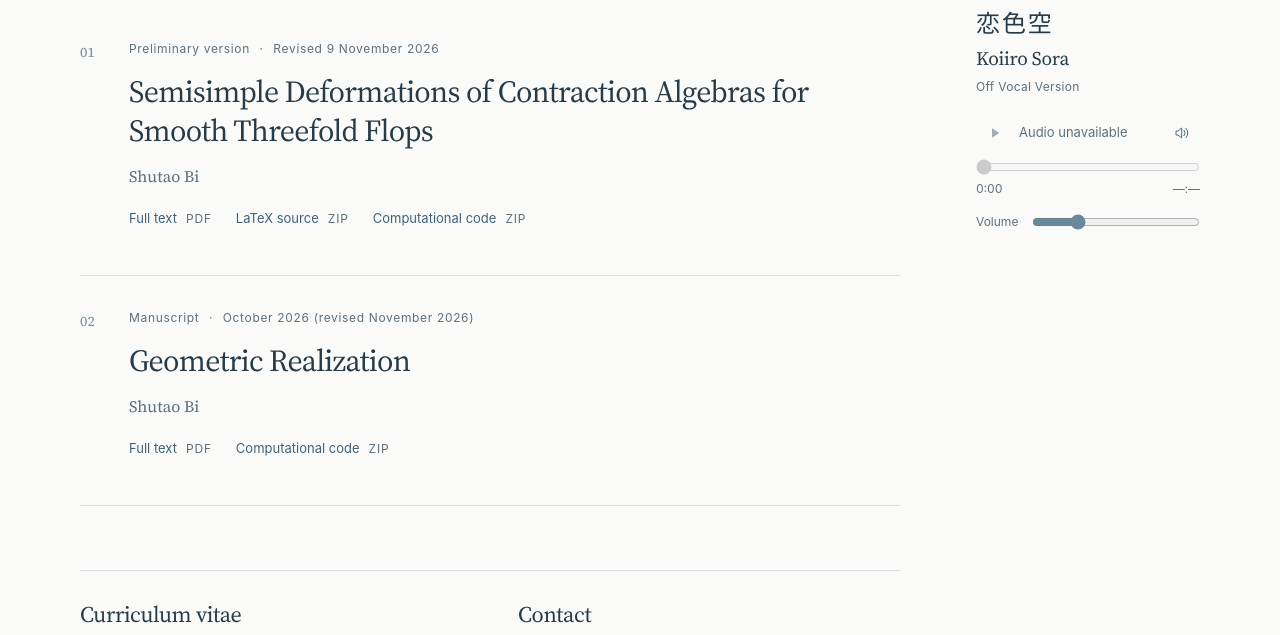
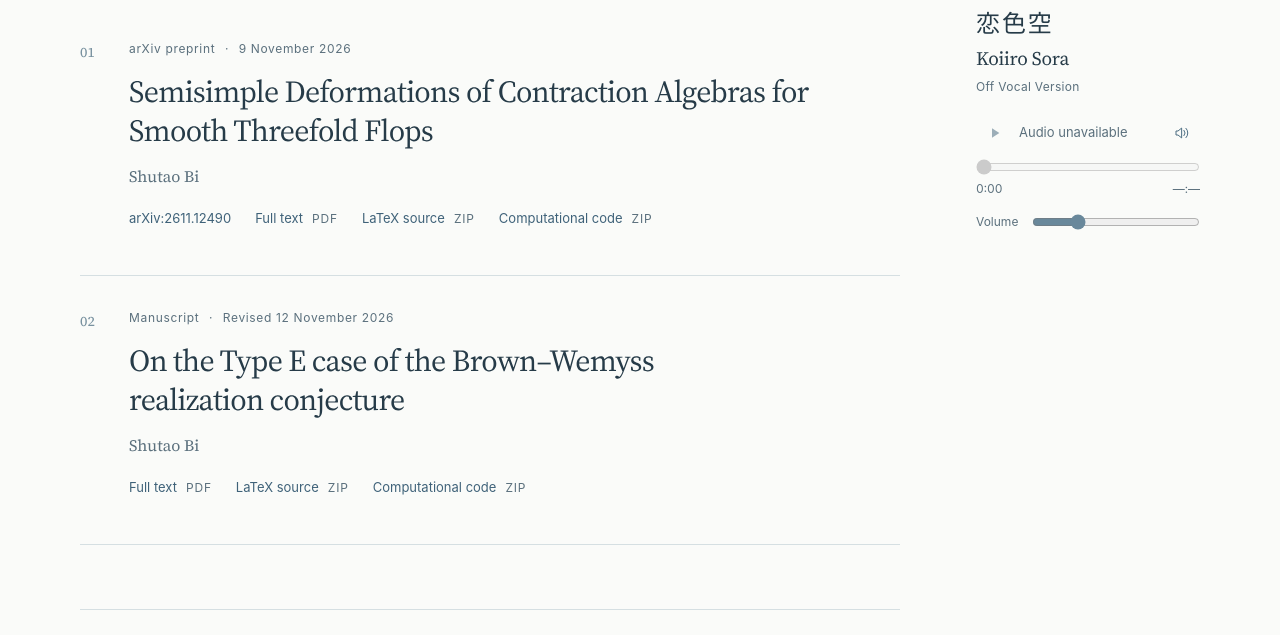
Before and after one commit to Shutaobi/shutaobi.github.io, a plain HTML site: page index.html in a window 1280 px wide. Shown: the part 539-1174 px from the top of the page. Drawn offline with Linux system fonts and the light colour scheme.

Commit message:
Link the arXiv preprint and update manuscript downloads

```diff
--- a/index.html
+++ b/index.html
@@ -62,17 +62,18 @@
         <article class="paper" aria-labelledby="paper-title">
           <span class="paper-number" aria-hidden="true">01</span>
           <div class="paper-main">
-          <p class="paper-status">Preliminary version <span aria-hidden="true">·</span> Revised 9 November 2026</p>
-          <h3 id="paper-title"><a href="thesis/Wemyss_Semi-Simple_deformation_on_GV_algebras.pdf?v=fa56ce7046b2">Semisimple Deformations of Contraction Algebras for Smooth Threefold Flops</a></h3>
+          <p class="paper-status">arXiv preprint <span aria-hidden="true">·</span> 9 November 2026</p>
+          <h3 id="paper-title"><a href="https://arxiv.org/abs/2611.12490">Semisimple Deformations of Contraction Algebras for Smooth Threefold Flops</a></h3>
           <p class="paper-authors">Shutao Bi</p>
           <div class="paper-resources">
+            <a class="pdf-link" href="https://arxiv.org/abs/2611.12490" aria-label="Read the arXiv abstract for Semisimple Deformations of Contraction Algebras for Smooth Threefold Flops">arXiv:2611.12490</a>
             <a class="pdf-link" href="thesis/Wemyss_Semi-Simple_deformation_on_GV_algebras.pdf?v=fa56ce7046b2" aria-label="Read Semisimple Deformations of Contraction Algebras for Smooth Threefold Flops (PDF)">Full text <span class="file-type">PDF</span></a>
             <a class="pdf-link" href="thesis/thesis_arXiv_source.zip?v=7c67e61cb4fe" download aria-label="Download the LaTeX source for the thesis">LaTeX source <span class="file-type">ZIP</span></a>
-            <a class="pdf-link" href="thesis/thesis_external_files_2026-10-13.zip" download>Computational code <span class="file-type">ZIP</span></a>
+            <a class="pdf-link" href="thesis/thesis_external_files_2026-10-13.zip?v=909796699007" download>Computational code <span class="file-type">ZIP</span></a>
           </div>
           <!-- Replace each “To be added” with the appropriate link or journal citation. -->
           <dl class="paper-metadata" hidden>
-            <div><dt>arXiv</dt><dd>To be added</dd></div>
+            <div><dt>arXiv</dt><dd><a href="https://arxiv.org/abs/2611.12490">2611.12490</a></dd></div>
             <div><dt>DOI</dt><dd>To be added</dd></div>
             <div><dt>GitHub repository</dt><dd>To be added</dd></div>
             <div><dt>Journal</dt><dd>To be added</dd></div>
@@ -83,12 +84,13 @@
         <article class="paper" aria-labelledby="paper-geometric-realization">
           <span class="paper-number" aria-hidden="true">02</span>
           <div class="paper-main">
-          <p class="paper-status">Manuscript <span aria-hidden="true">·</span> October 2026 (revised November 2026)</p>
-          <h3 id="paper-geometric-realization"><a href="thesis/Geometric_Realization.pdf?v=0dc853e1179c">Geometric Realization</a></h3>
+          <p class="paper-status">Manuscript <span aria-hidden="true">·</span> Revised 12 November 2026</p>
+          <h3 id="paper-geometric-realization"><a href="thesis/Geometric_Realization.pdf?v=501305940aaf">On the Type E case of the Brown–Wemyss realization conjecture</a></h3>
           <p class="paper-authors">Shutao Bi</p>
           <div class="paper-resources">
-            <a class="pdf-link" href="thesis/Geometric_Realization.pdf?v=0dc853e1179c" aria-label="Read Geometric Realization (PDF)">Full text <span class="file-type">PDF</span></a>
-            <a class="pdf-link" href="thesis/Geometric_Realization_computational_code.zip?v=2bb7d9649744" download aria-label="Download computational code for Geometric Realization (ZIP)">Computational code <span class="file-type">ZIP</span></a>
+            <a class="pdf-link" href="thesis/Geometric_Realization.pdf?v=501305940aaf" aria-label="Read On the Type E case of the Brown–Wemyss realization conjecture (PDF)">Full text <span class="file-type">PDF</span></a>
+            <a class="pdf-link" href="thesis/Geometric_Realization_source.zip?v=5f9a4fdac688" download aria-label="Download the LaTeX source for the Type E realization paper">LaTeX source <span class="file-type">ZIP</span></a>
+            <a class="pdf-link" href="thesis/Geometric_Realization_computational_code.zip?v=8d5ee0db83c3" download aria-label="Download computational code for the Type E realization paper (ZIP)">Computational code <span class="file-type">ZIP</span></a>
           </div>
           <dl class="paper-metadata" hidden>
             <div><dt>arXiv</dt><dd>To be added</dd></div>
@@ -135,7 +137,7 @@
     <div class="information-grid">
       <section id="cv" aria-labelledby="cv-heading">
         <h2 id="cv-heading">Curriculum vitae</h2>
-        <p><a class="text-link" href="cv/Shutao_Bi_CV.pdf?v=1dc1e4d4c124">Download CV <span class="file-type">PDF</span></a></p>
+        <p><a class="text-link" href="cv/Shutao_Bi_CV.pdf?v=080a2abb986b">Download CV <span class="file-type">PDF</span></a></p>
       </section>
       <section id="contact" aria-labelledby="contact-heading">
         <h2 id="contact-heading">Contact</h2>
@@ -147,7 +149,7 @@
   <footer class="site-footer page-width">
     <span>Shutao Bi <span aria-hidden="true">/</span> Mathematics</span>
     <img class="footer-snowflake" src="assets/snowflake.svg" alt="" width="22" height="22">
-    <span>Last updated: October 2026</span>
+    <span>Last updated: 19 November 2026</span>
   </footer>
 </body>
 </html>
```
Also changed, not shown: 6 other files.
